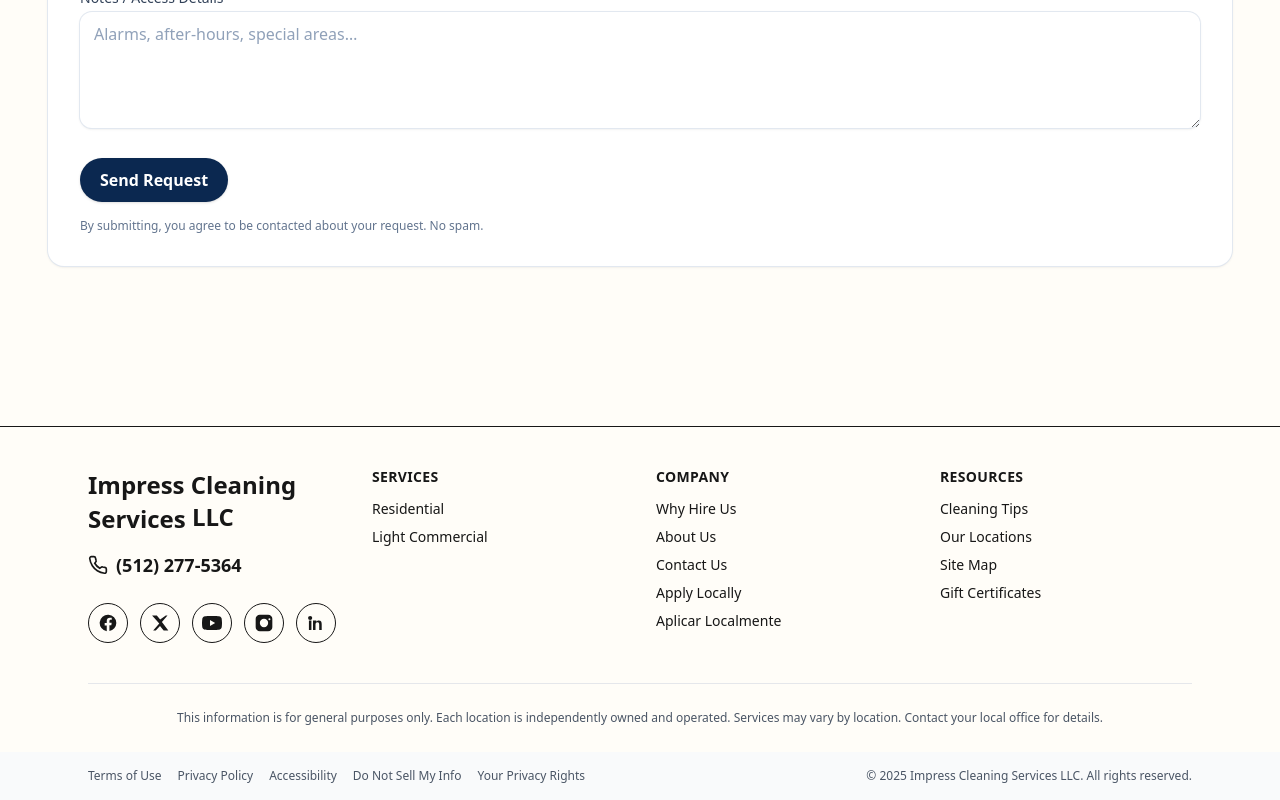
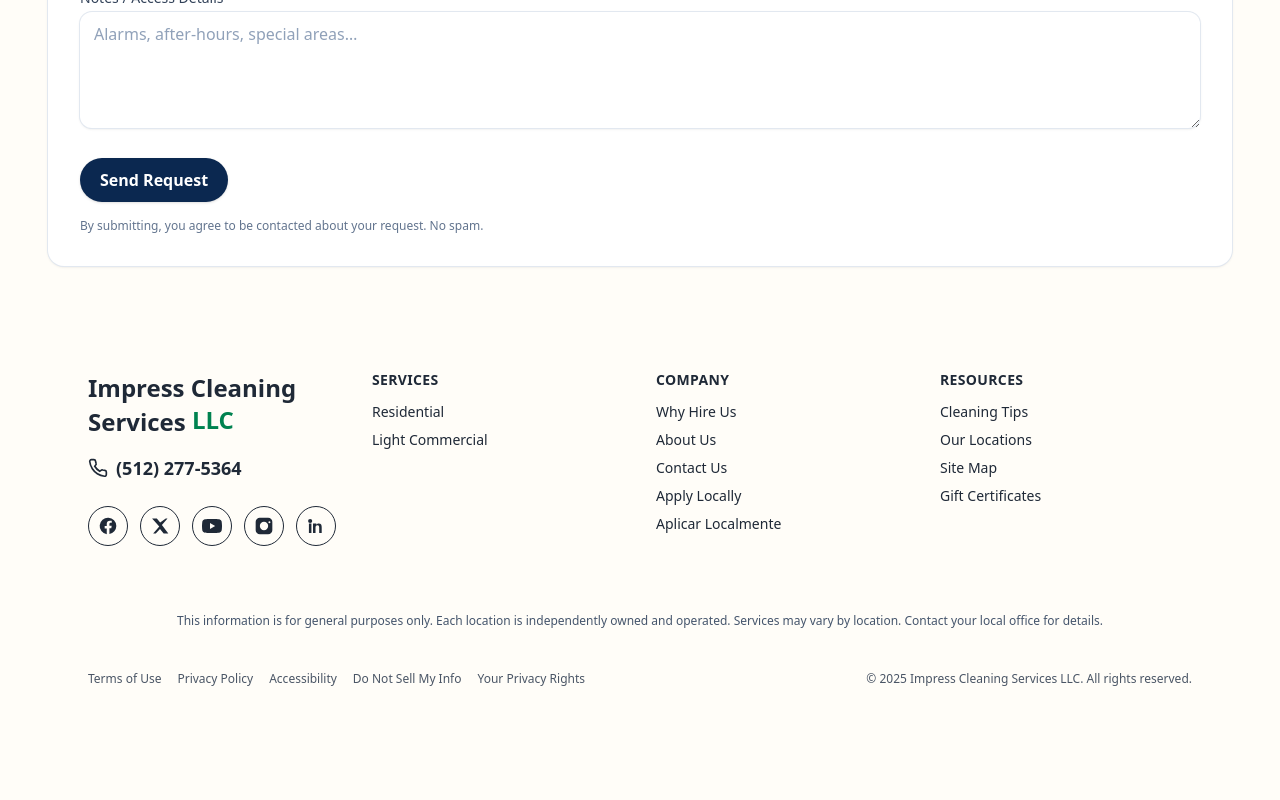
Before and after one commit to resp23f/impress-cleaning-site, a Next.js app: page / in a window 1280 px wide. Shown: the part 3702-4502 px from the top of the page. After the commit the page ends 4405 px from the top, so only its background shows below. Built offline with nearby package versions, Linux system fonts and the light colour scheme.

Commit message:
Remove old page-level footer; use global Footer component

```diff
--- a/src/app/globals.css
+++ b/src/app/globals.css
@@ -1,15 +1,26 @@
 @import "tailwindcss";
+/* --- Force light mode (no system dark theme) --- */
+:root {
+  color-scheme: light;
+  --background: #FFFDF8;
+  --foreground: #1f2937;
+}
+@media (prefers-color-scheme: dark) {
+  :root {
+    color-scheme: light;
+    --background: #FFFDF8;
+    --foreground: #1f2937;
+   }
+}
+html {
+  background-color: #FFFDF8;     /* Cream background */
+  -webkit-text-size-adjust: 100%; /* Prevent iOS font zooming */
+}
+body { background-color: #FFFDF8; color: #1f2937; }
 
-/* Theme (optional) */
-:root { --background:#ffffff; --foreground:#171717; }
-@media (prefers-color-scheme: dark) {
-  :root { --background:#0a0a0a; --foreground:#ededed; }
-}
-
-/* Body = system font stack (SF on Apple, Segoe/Roboto elsewhere) */
-body{
-  background: transparent !important;
-  color: var(--foreground);
+body {
+  background-color: #FFFDF8 !important;
+  color: #1f2937 !important;  /* << explicit slate */
   font-family:
     ui-sans-serif, system-ui, -apple-system, "SF Pro Text", "SF Pro Display",
     "Segoe UI", Roboto, Helvetica, Arial, "Apple Color Emoji",
@@ -18,7 +29,6 @@ body{
   -moz-osx-font-smoothing: grayscale;
   text-rendering: optimizeLegibility;
 }
-
 /* Wordmark = Fraunces (keeps your header look) */
 .font-brand{
   font-family: var(--font-brand), ui-serif, Georgia, "Times New Roman", serif;
@@ -26,3 +36,5 @@ body{
 
 /* Tiny superscript for “LLC” */
 .align-super{ vertical-align: super; }
+/* iOS “washout” guard for footer */
+footer, footer * { opacity: 1 !important; }
--- a/src/app/layout.js
+++ b/src/app/layout.js
@@ -13,22 +13,27 @@ const brandFraunces = Fraunces({
 export const metadata = {
   title: "House Cleaning Services | Impress Cleaning Services",
   description:
-    "Locally owned residential cleaning service in Georgetown, TX. Reliable, professional, and thorough home cleaning you can count on.",
-  colorScheme: "light",
-    icons: {
-    icon: [
-      { url: "/favicon-v2.png", sizes: "32x32", type: "image/png" },
-      { url: "/favicon-v2.png", sizes: "512x512", type: "image/png" },
-    ],
+    "Locally owned residential cleaning service in Georgetown, TX. Reliable, professional, and thorough home cleaning.",
+  colorScheme: "light",      // <- opt out of OS dark
+  themeColor: "#FFFDF8",     // <- iOS/Android top bar color
+  viewport: {
+    width: "device-width",
+    initialScale: 1,
+    viewportFit: "cover",    // <- respects the notch (safe areas)
+},
+  icons: {
+    icon: { url: "/favicon-v2.png", sizes: "32x32", type: "image/png" },
+    apple: { url: "/favicon-v2.png", sizes: "180x180", type: "image/png" },
   },
 };
 
 export default function RootLayout({ children }) {
   return (
-    <html lang="en" className="bg-[#FFFDF8] text-slate-900 antialiased">
-      {/* expose both font variables on <body> */}
-      <body className={`${brandFraunces.variable} min-h-screen flex flex-col`}>
-        <main className="flex-1">{children}</main>
+    <html lang="en">
+      <body
+        className={`${brandFraunces.variable} bg-[#FFFDF8] text-slate-900 antialiased`}
+      >
+        <main className="min-h-screen flex flex-col">{children}</main>
         <Footer />
       </body>
     </html>
--- a/src/components/Footer.jsx
+++ b/src/components/Footer.jsx
@@ -17,7 +17,7 @@ export default function Footer() {
   const year = new Date().getFullYear();
 
   return (
-    <footer className="mt-24 border-t">
+    <footer className="bg-[#FFFDF8]">
       {/* Top section: brand + columns */}
       <div className="mx-auto max-w-6xl px-4 sm:px-6">
         <div className="grid grid-cols-1 gap-8 py-10 md:grid-cols-4">
@@ -26,7 +26,7 @@ export default function Footer() {
             {/* Replace with your logo */}
             <div className="text-2xl font-bold">
               <span className="align-[-2px]">Impress Cleaning Services</span>{" "}
-              <span className="text-primary">LLC</span>
+              <span className="text-[#008250]">LLC</span>
             </div>
 
             <a
@@ -129,25 +129,24 @@ export default function Footer() {
         </div>
 
         {/* Divider */}
-        <div className="h-px w-full bg-gray-200" />
+        <div className="h-px w-full bg-[#FFFDF8]" />
 
         {/* Disclaimer */}
-        <div className="py-6 text-center text-xs leading-5 text-gray-600">
+        <div className="py-6 text-center text-xs leading-5 text-slate-600">
           This information is for general purposes only. Each location is independently owned and operated.
           Services may vary by location. Contact your local office for details.
         </div>
       </div>
 
       {/* Bottom bar */}
-      <div className="bg-gray-50">
+      <div className="bg-[#FFFDF8]">
         <div className="mx-auto flex max-w-6xl flex-col items-center justify-between gap-3 px-4 py-4 text-xs text-gray-600 sm:flex-row sm:px-6">
           <div className="flex flex-wrap items-center gap-4">
-            <Link href="/terms" className="hover:underline">Terms of Use</Link>
-            <Link href="/privacy" className="hover:underline">Privacy Policy</Link>
-            <Link href="/accessibility" className="hover:underline">Accessibility</Link>
-            <Link href="/do-not-sell" className="hover:underline">Do Not Sell My Info</Link>
-            <Link href="/your-privacy-rights" className="hover:underline">Your Privacy Rights</Link>
-          </div>
+<Link href="/terms" className="hover:text-slate-900">Terms of Use</Link>
+            <Link href="/privacy" className="hover:text-slate-900">Privacy Policy</Link>
+            <Link href="/accessibility" className="hover:text-slate-900">Accessibility</Link>
+            <Link href="/do-not-sell" className="hover:text-slate-900">Do Not Sell My Info</Link>
+            <Link href="/your-privacy-rights" className="hover:text-slate-900">Your Privacy Rights</Link>          </div>
           <div>© {year} Impress Cleaning Services LLC. All rights reserved.</div>
         </div>
       </div>
```
